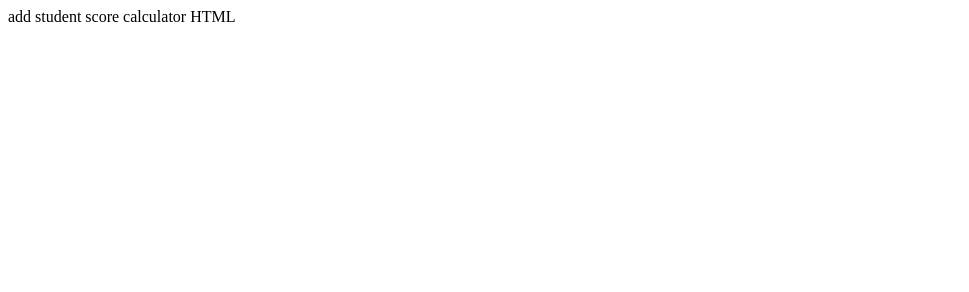
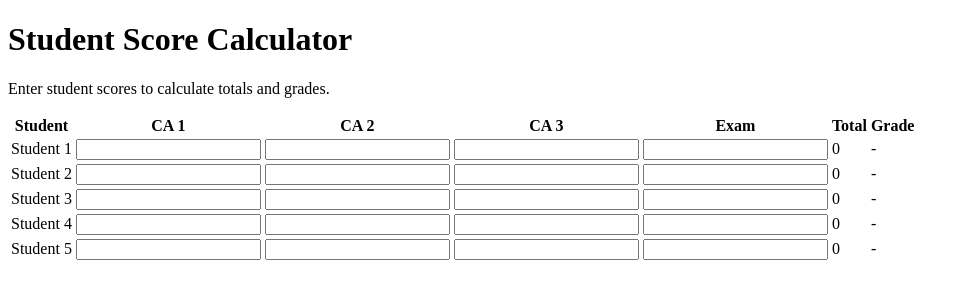
Before and after one commit to chidera690/student-scores-calculator, a plain HTML site: page index.html in a window 1280 px wide. Shown: the whole page, without its empty margins (0-969 px from the left). Drawn offline with Linux system fonts and the light colour scheme.

Commit message:
Update index.html

```diff
--- a/index.html
+++ b/index.html
@@ -1 +1,152 @@
-add student score calculator HTML
+
+<!DOCTYPE html>
+
+<html lang="en">
+
+<head>
+
+    <meta charset="UTF-8">
+
+    <meta name="viewport" content="width=device-width, initial-scale=1.0">
+
+    <title>Student Score Calculator</title>
+
+    <link rel="stylesheet" href="style.css">
+
+</head>
+
+<body>
+
+    <div class="container">
+
+        <h1>Student Score Calculator</h1>
+
+        <p>Enter student scores to calculate totals and grades.</p>
+
+        <table>
+
+            <thead>
+
+                <tr>
+
+                    <th>Student</th>
+
+                    <th>CA 1</th>
+
+                    <th>CA 2</th>
+
+                    <th>CA 3</th>
+
+                    <th>Exam</th>
+
+                    <th>Total</th>
+
+                    <th>Grade</th>
+
+                </tr>
+
+            </thead>
+
+            <tbody id="studentTable">
+
+                <tr>
+
+                    <td>Student 1</td>
+
+                    <td><input type="number" class="score" min="0"></td>
+
+                    <td><input type="number" class="score" min="0"></td>
+
+                    <td><input type="number" class="score" min="0"></td>
+
+                    <td><input type="number" class="score" min="0"></td>
+
+                    <td class="total">0</td>
+
+                    <td class="grade">-</td>
+
+                </tr>
+
+                <tr>
+
+                    <td>Student 2</td>
+
+                    <td><input type="number" class="score" min="0"></td>
+
+                    <td><input type="number" class="score" min="0"></td>
+
+                    <td><input type="number" class="score" min="0"></td>
+
+                    <td><input type="number" class="score" min="0"></td>
+
+                    <td class="total">0</td>
+
+                    <td class="grade">-</td>
+
+                </tr>
+
+                <tr>
+
+                    <td>Student 3</td>
+
+                    <td><input type="number" class="score" min="0"></td>
+
+                    <td><input type="number" class="score" min="0"></td>
+
+                    <td><input type="number" class="score" min="0"></td>
+
+                    <td><input type="number" class="score" min="0"></td>
+
+                    <td class="total">0</td>
+
+                    <td class="grade">-</td>
+
+                </tr>
+
+                <tr>
+
+                    <td>Student 4</td>
+
+                    <td><input type="number" class="score" min="0"></td>
+
+                    <td><input type="number" class="score" min="0"></td>
+
+                    <td><input type="number" class="score" min="0"></td>
+
+                    <td><input type="number" class="score" min="0"></td>
+
+                    <td class="total">0</td>
+
+                    <td class="grade">-</td>
+
+                </tr>
+
+                <tr>
+
+                    <td>Student 5</td>
+
+                    <td><input type="number" class="score" min="0"></td>
+
+                    <td><input type="number" class="score" min="0"></td>
+
+                    <td><input type="number" class="score" min="0"></td>
+
+                    <td><input type="number" class="score" min="0"></td>
+
+                    <td class="total">0</td>
+
+                    <td class="grade">-</td>
+
+                </tr>
+
+            </tbody>
+
+        </table>
+
+    </div>
+
+    <script src="script.js"></script>
+
+</body>
+
+</html>
```
